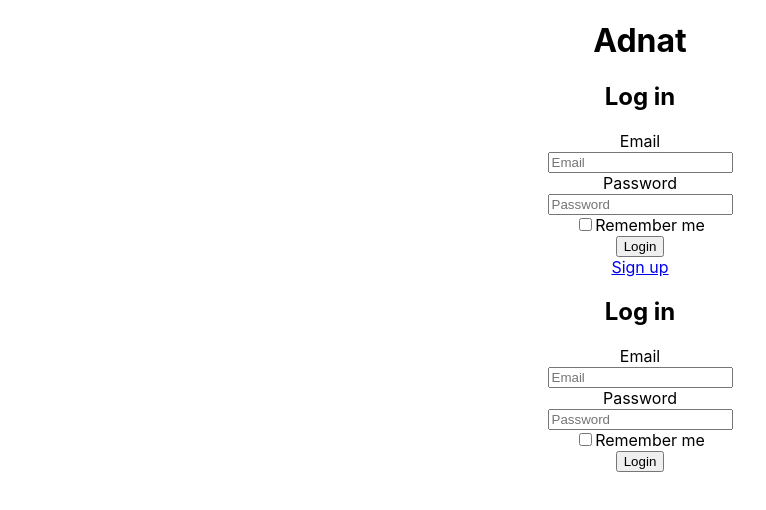
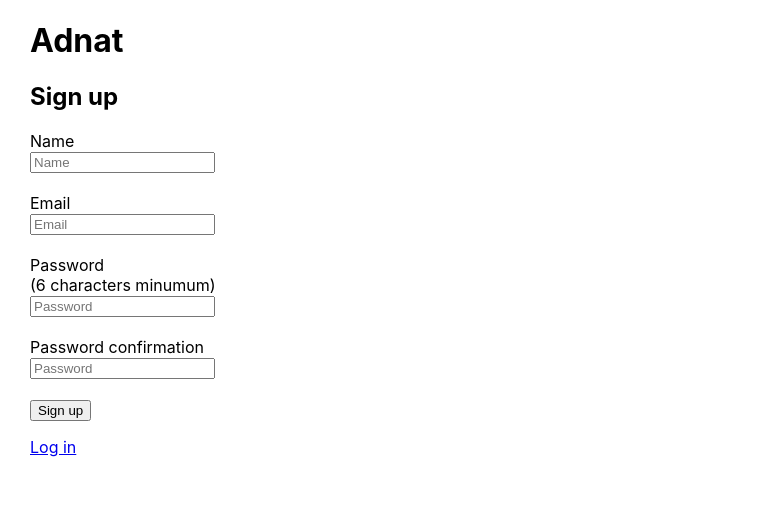
Before and after one commit to CoderCarl1/adnat-react, a React (Create React App) app in the folder adnat/: page /sign-up in a window 1280 px wide. Shown: the top 510 px of the page, without its empty margins (0-766 px from the left). Built offline with nearby package versions, Linux system fonts and the light colour scheme.

Commit message:
added sign up page

```diff
--- a/adnat/src/App.css
+++ b/adnat/src/App.css
@@ -1,10 +1,15 @@
 .App {
-  text-align: center;
+  text-align: left;
+  padding-left: 30px;
 }
 
-.App-logo {
-  height: 40vmin;
-  pointer-events: none;
+li {
+  list-style-type: none;
+}
+
+ul {
+  margin-left: 0px;
+  padding-left: 0px;
 }
 
 @media (prefers-reduced-motion: no-preference) {
@@ -12,27 +17,3 @@
     animation: App-logo-spin infinite 20s linear;
   }
 }
-
-.App-header {
-  background-color: #282c34;
-  min-height: 100vh;
-  display: flex;
-  flex-direction: column;
-  align-items: center;
-  justify-content: center;
-  font-size: calc(10px + 2vmin);
-  color: white;
-}
-
-.App-link {
-  color: #61dafb;
-}
-
-@keyframes App-logo-spin {
-  from {
-    transform: rotate(0deg);
-  }
-  to {
-    transform: rotate(360deg);
-  }
-}
--- a/adnat/src/App.js
+++ b/adnat/src/App.js
@@ -1,6 +1,7 @@
 import React from 'react';
 import { BrowserRouter as Router, Route } from 'react-router-dom';
 import LogIn from './components/LogIn';
+import PasswordReset from './components/PasswordReset';
 import SignUp from './components/SignUp';
 import './App.css';
 
@@ -8,9 +9,10 @@ function App() {
   return (
     <Router>
       <div className="App">
-       <h1>Adnat</h1>
-       <LogIn />
-        <Route path="/sign-up" component={SignUp} exact />
+        <h1>Adnat</h1>
+          <Route path="/" component={LogIn} exact />
+          <Route path="/password-reset" component={PasswordReset} exact />
+          <Route path="/sign-up" component={SignUp} exact />
       </div>
     </Router>
   );
--- a/adnat/src/components/LogIn.js
+++ b/adnat/src/components/LogIn.js
@@ -9,20 +9,28 @@ const LogIn = () => (
         <br/>
         <input type="email" className="input" name="email" placeholder="Email" required></input>
         <br/>
+        <br/>
         <label className="label">Password</label>
         <br/>
         <input type="password" className="input" name="password" placeholder="Password" required></input>
         <br/>
+        <br/>
         <input type="checkbox" className="input" name="password"></input>
         <label className="label">Remember me</label>
+        <br/>
         <br/>
         <input type="submit" value="Login"></input>
 
         <nav>
-            <Link to="/sign-up">Sign up</Link>
-            {/* <Link to="/reset-password">Forgot your password?</Link> */}
+            <ul>
+                <li>
+                    <Link to="/sign-up">Sign up</Link>
+                </li>
+                <li>
+                    <Link to="password-reset">Forgot your password?</Link>
+                </li>
+            </ul>
         </nav>
-
     </>
 );
 
--- /dev/null
+++ b/adnat/src/components/PasswordReset.js
@@ -0,0 +1,9 @@
+import React from 'react';
+
+const PasswordReset = () => (
+    <>
+        <h2>Forgot your password</h2>
+    </>
+);
+
+export default PasswordReset;
--- a/adnat/src/components/SignUp.js
+++ b/adnat/src/components/SignUp.js
@@ -3,26 +3,37 @@ import { Link } from "react-router-dom";
 
 const SignUp = () => (
     <>
-        <h2>Log in</h2>
+        <h2>Sign up</h2>
 
+        <label className="label">Name</label>
+        <br/>
+        <input type="text" className="input" name="name" placeholder="Name" required></input>
+        <br/>
+        <br/>
         <label className="label">Email</label>
         <br/>
         <input type="email" className="input" name="email" placeholder="Email" required></input>
         <br/>
-        <label className="label">Password</label>
+        <br/>
+        <label className="label">Password <br/> (6 characters minumum)</label>
         <br/>
         <input type="password" className="input" name="password" placeholder="Password" required></input>
         <br/>
-        <input type="checkbox" className="input" name="password"></input>
-        <label className="label">Remember me</label>
         <br/>
-        <input type="submit" value="Login"></input>
+        <label className="label">Password confirmation</label>
+        <br/>
+        <input type="password" className="input" name="password" placeholder="Password" required></input>
+        <br/>
+        <br/>
+        <input type="submit" value="Sign up"></input>
 
-        {/* <nav>
-            <Link to="/sign-up">Sign up</Link>
-            <Link to="/reset-password">Forgot your password?</Link>
-        </nav> */}
-
+        <nav>
+            <ul>
+                <li>
+                    <Link to="/">Log in</Link>
+                </li>
+            </ul>
+        </nav>
     </>
 );
 
```
